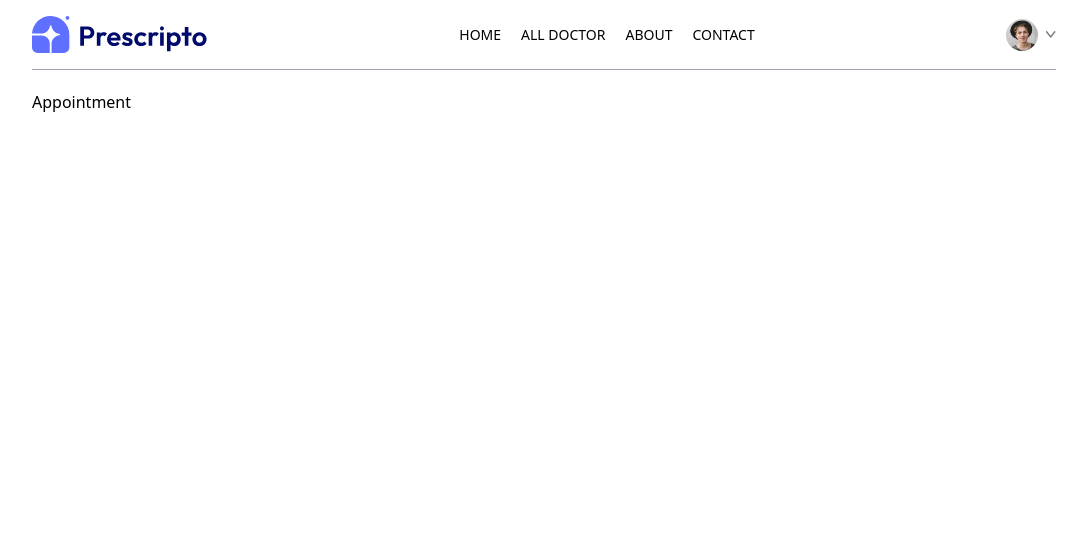
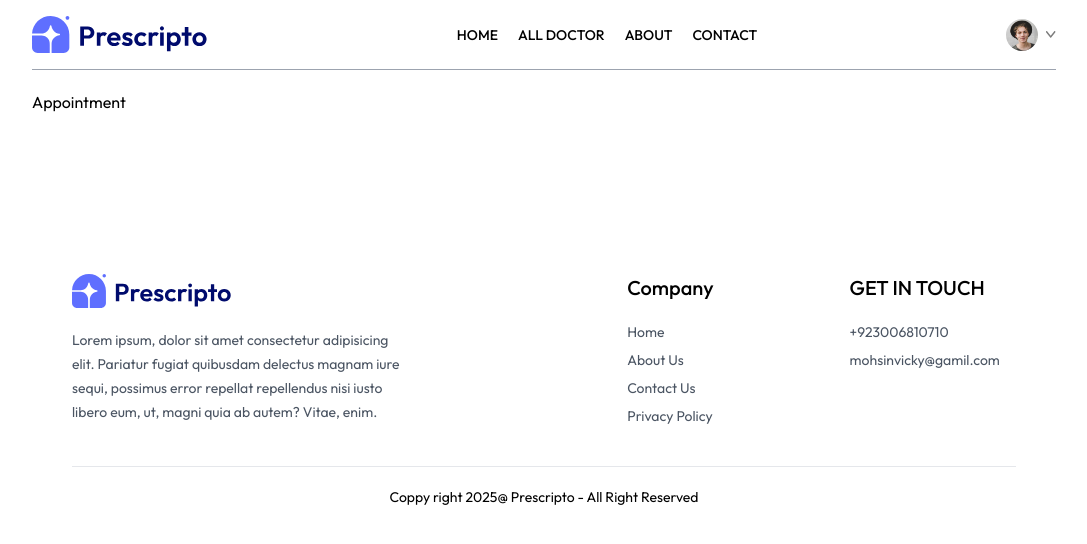
Before and after one commit to mariamkhan33000/Doctor-Appointment, a React (Vite) app in the folder frontend/: page /appointment/1 in a window 1280 px wide. Shown: the top 544 px of the page, without its empty margins (96-1183 px from the left). Built offline with nearby package versions, Linux system fonts and the light colour scheme.

Commit message:
Footer UI

```diff
--- a/frontend/src/App.jsx
+++ b/frontend/src/App.jsx
@@ -9,6 +9,7 @@ import MyAppointment from './pages/MyAppointment'
 import Appointment from './pages/Appointment'
 import Contact from './pages/Contact'
 import Navbar from './components/Navbar'
+import Footer from './components/Footer'
 
 const App = () => {
   return (
@@ -25,6 +26,7 @@ const App = () => {
         <Route path='/my-appointments' element={<MyAppointment/>} />
         <Route path='/appointment/:docId' element={<Appointment/>} />
       </Routes>
+      <Footer/>
     </div>
   )
 }
--- /dev/null
+++ b/frontend/src/components/Footer.jsx
@@ -0,0 +1,42 @@
+import React from "react";
+import { assets } from "../assets/assets";
+
+const Footer = () => {
+  return (
+    <div className="md:mx-10">
+      <div className="flex flex-col sm:grid grid-cols-[3fr_1fr_1fr] gap-14 my-10 mt-40 text-sm">
+        {/* ---- Left Section  ----- */}
+        <div>
+            <img className="mb-5 w-40" src={assets.logo} alt="" />
+            <p className="w-full md:w-2/3 text-gray-600 leading-6">Lorem ipsum, dolor sit amet consectetur adipisicing elit. Pariatur fugiat quibusdam delectus magnam iure sequi, possimus error repellat repellendus nisi iusto libero eum, ut, magni quia ab autem? Vitae, enim.</p>
+        </div>
+        {/* ----- Center Section ------- */}
+        <div>
+            <p className="text-xl font-medium mb-5">Company</p>
+            <ul className="flex flex-col gap-2 text-gray-600">
+                <li>Home</li>
+                <li>About Us</li>
+                <li>Contact Us</li>
+                <li>Privacy Policy</li>
+            </ul>
+        </div>
+        {/*  ---- Right Section ------- */}
+        <div>
+            <p className="text-xl font-medium mb-5">GET IN TOUCH</p>
+            <ul className="flex flex-col gap-2 text-gray-600">
+                <li>+923006810710</li>
+                <li>mohsinvicky@gamil.com</li>
+            </ul>
+        </div>
+      </div>
+
+      {/* ------   Copyright Text   -------- */}
+      <div>
+        <hr />
+        <p className="py-5 text-sm text-center">Coppy right 2025@ Prescripto - All Right Reserved</p>
+      </div>
+    </div>
+  );
+};
+
+export default Footer;
--- a/frontend/src/index.css
+++ b/frontend/src/index.css
@@ -1,6 +1,14 @@
+/* Outfit  font chose from google font */
+
+@import url('https://fonts.googleapis.com/css2?family=Outfit:wght@100..900&display=swap');
+
 @tailwind base;
 @tailwind components;
 @tailwind utilities;
+
+*{
+    font-family: Outfit;
+}
 
 .active hr {
     @apply block
```
